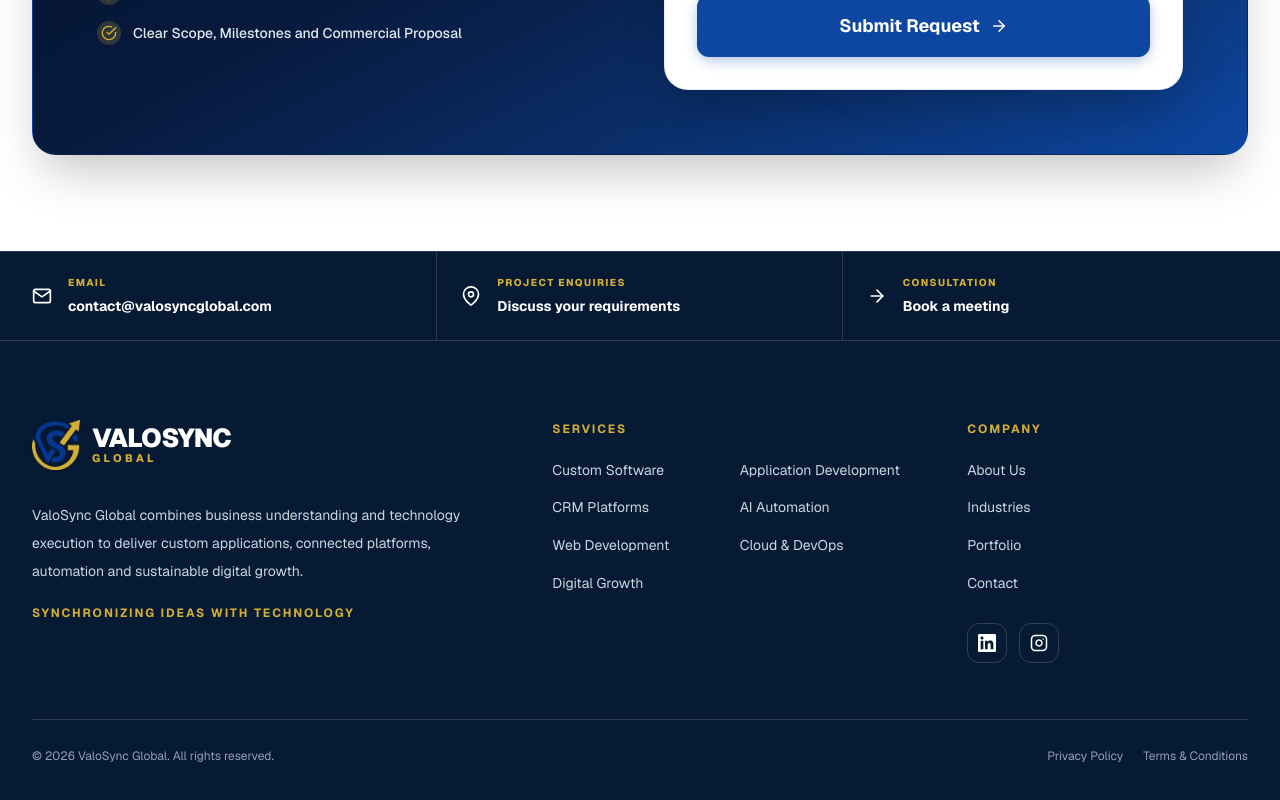
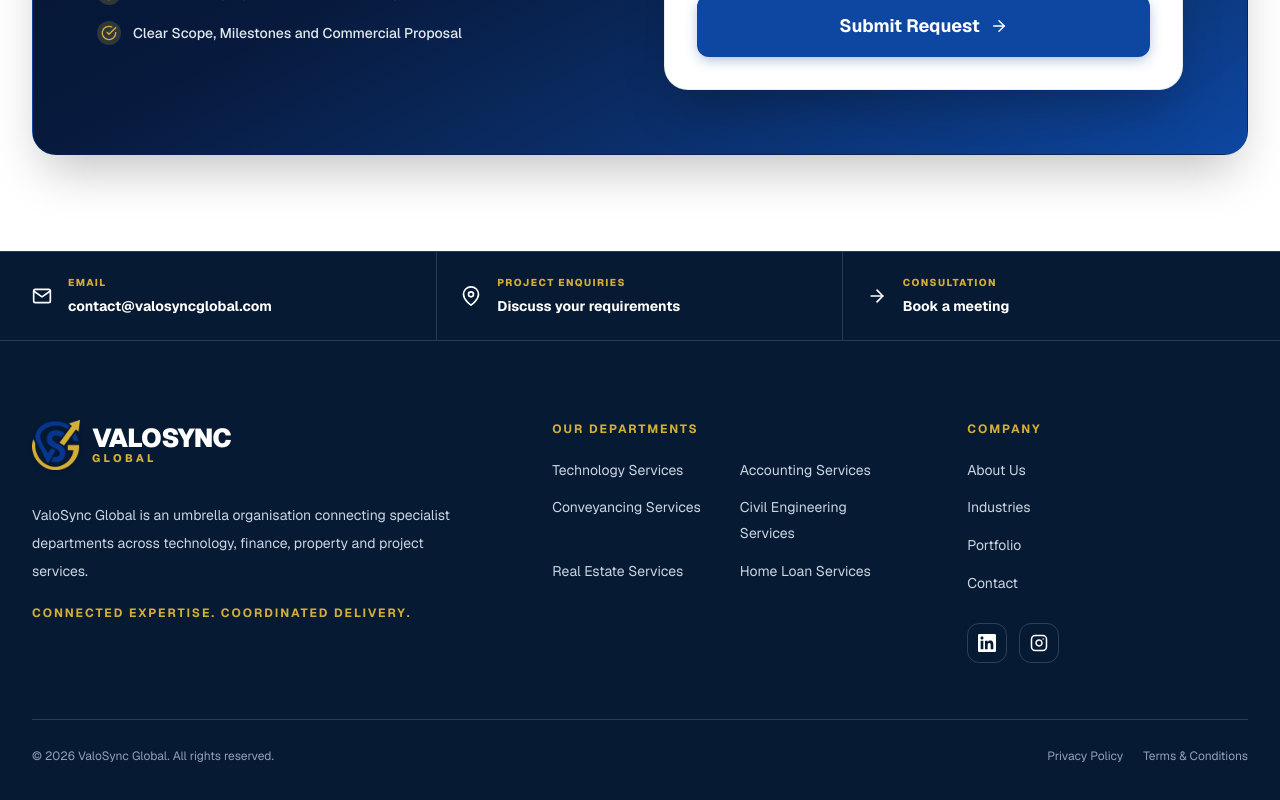
Before and after one commit to mayank-207/ValoSync-Global, a Next.js app: page / in a window 1280 px wide. Shown: the part 8812-9612 px from the top of the page. Built offline with nearby package versions, Linux system fonts and the light colour scheme.

Commit message:
Reframe footer around umbrella organisation

```diff
--- a/components/layout/Footer.tsx
+++ b/components/layout/Footer.tsx
@@ -8,14 +8,13 @@ import {
   MapPinIcon,
 } from "../ui/Icons";
 
-const serviceLinks = [
-  { label: "Custom Software", href: "/services/custom-software" },
-  { label: "Application Development", href: "/services/mobile-app-development" },
-  { label: "CRM Platforms", href: "/services/crm-development" },
-  { label: "AI Automation", href: "/services/ai-automation" },
-  { label: "Web Development", href: "/services/web-development" },
-  { label: "Cloud & DevOps", href: "/services/cloud-devops" },
-  { label: "Digital Growth", href: "/services/digital-marketing" },
+const departmentLinks = [
+  { label: "Technology Services", href: "/services" },
+  { label: "Accounting Services", href: "/accounting" },
+  { label: "Conveyancing Services", href: "/conveyancing" },
+  { label: "Civil Engineering Services", href: "/civil-engineering" },
+  { label: "Real Estate Services", href: "/real-estate" },
+  { label: "Home Loan Services", href: "/home-loans" },
 ];
 
 const companyLinks = [
@@ -52,17 +51,17 @@ export default function Footer() {
           <div>
             <Logo variant="light" />
             <p className="mt-6 max-w-md text-sm leading-7 text-slate-300">
-              ValoSync Global combines business understanding and technology execution to deliver custom applications, connected platforms, automation and sustainable digital growth.
+              ValoSync Global is an umbrella organisation connecting specialist departments across technology, finance, property and project services.
             </p>
             <p className="mt-5 text-xs font-bold uppercase tracking-[0.16em] text-gold">
-              Synchronizing Ideas with Technology
+              Connected Expertise. Coordinated Delivery.
             </p>
           </div>
 
           <div>
-            <h2 className="text-xs font-bold uppercase tracking-[0.16em] text-gold">Services</h2>
+            <h2 className="text-xs font-bold uppercase tracking-[0.16em] text-gold">Our Departments</h2>
             <ul className="mt-5 grid sm:grid-cols-2 gap-x-6 gap-y-3">
-              {serviceLinks.map((link) => (
+              {departmentLinks.map((link) => (
                 <li key={link.label}>
                   <Link href={link.href} className="text-sm text-slate-300 hover:text-white transition-colors">
                     {link.label}
```
